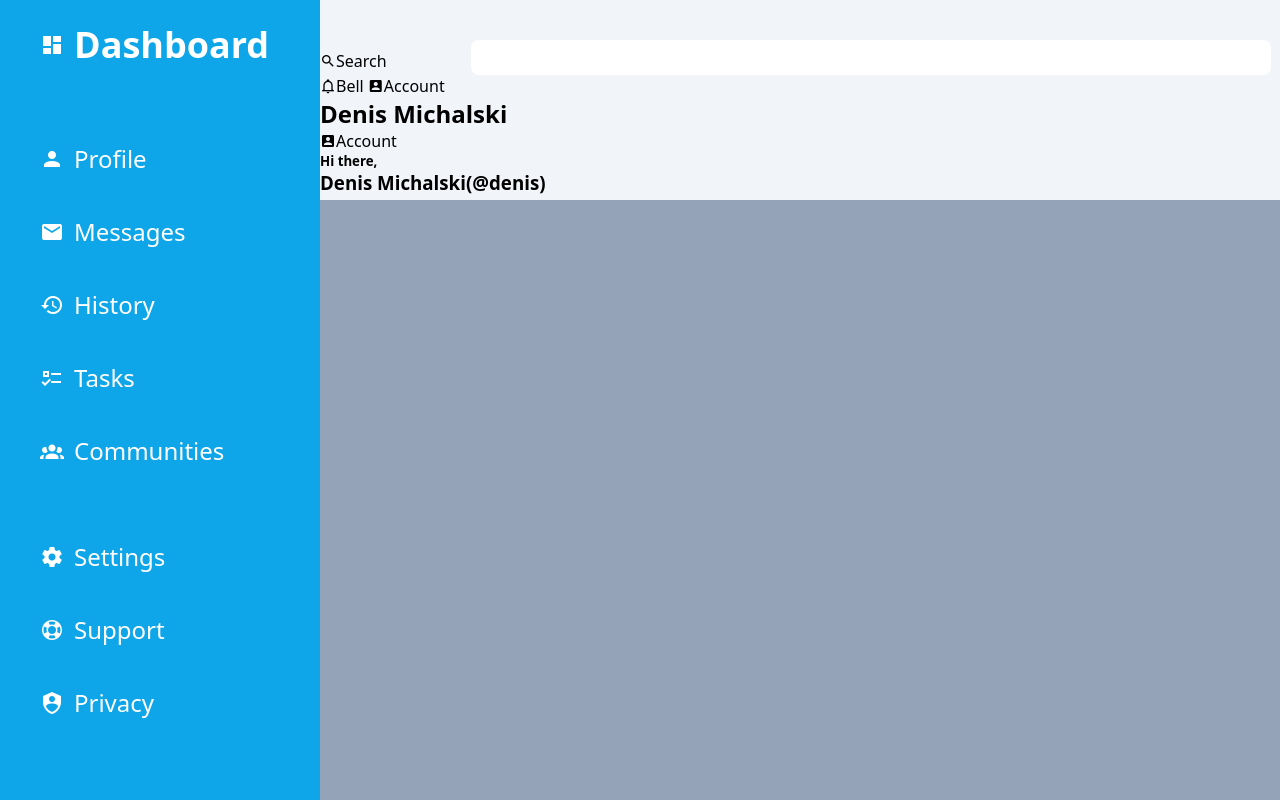
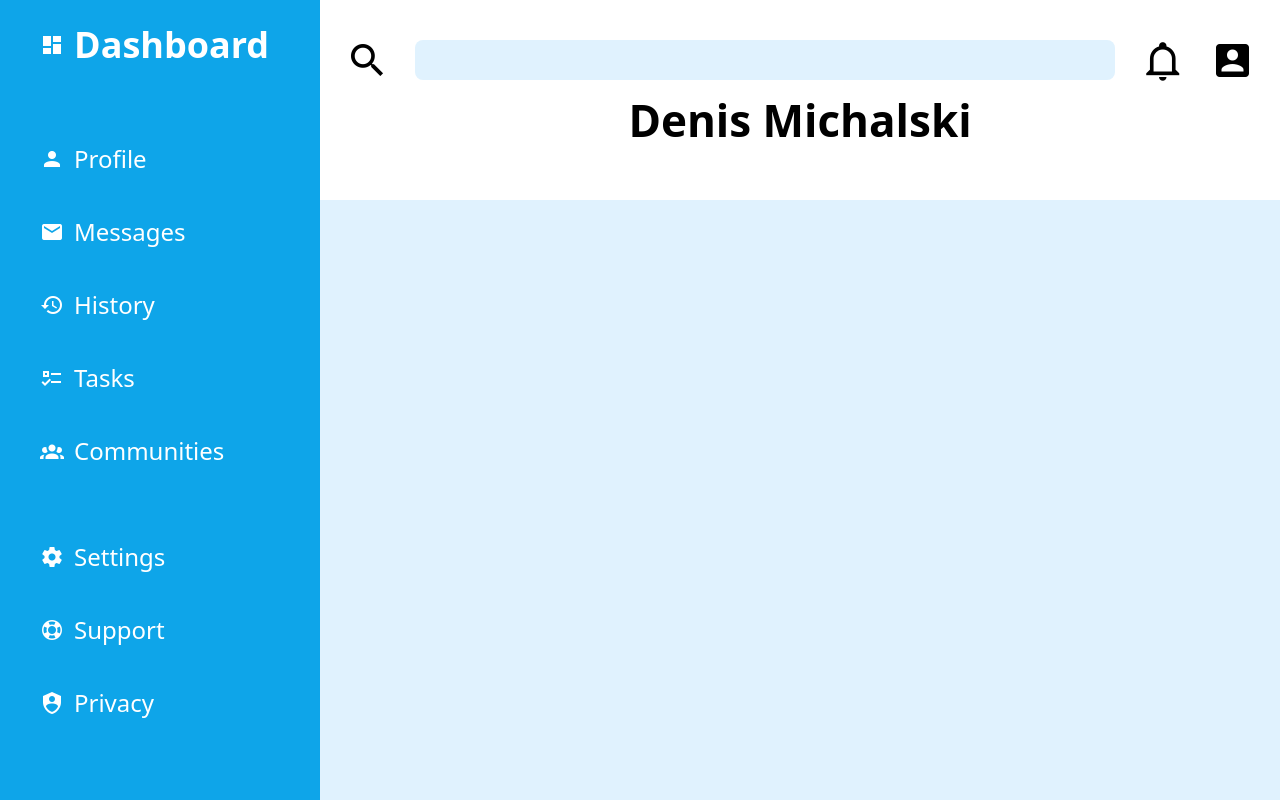
Before and after one commit to DenisMichalski/Project-Admin-Dashboard, a plain HTML site: page index.html in a window 1280 px wide. Drawn offline with Linux system fonts and the light colour scheme.

Commit message:
working 1st day on the header

```diff
--- a/index.html
+++ b/index.html
@@ -35,14 +35,18 @@
       </div>
 
       <div class="header">
-        <span class="mdi mdi-magnify">Search</span>
+      <div class="upperside">
+        <span class="mdi mdi-magnify"></span>
         <input type="search" name="search" id="search">
-        <span class="mdi mdi-bell-outline">Bell</span>
-        <span class="mdi mdi-account-box">Account</span>
-        <h2>Denis Michalski</h2>
+        <span class="mdi mdi-bell-outline"></span>
+        <span class="mdi mdi-account-box"></span>
+        <span class="profile">Denis Michalski</span>
+        </div>
+        <!-- <div class="lowerside">
         <span class="mdi mdi-account-box">Account</span>
         <h5>Hi there,</h5>
         <h3>Denis Michalski(@denis)</h3>
+        </div> -->
       </div>
 
       <div class="maincontent"></div>
--- a/style.css
+++ b/style.css
@@ -39,36 +39,42 @@
 
 
 .header {
-  background-color: #f1f5f9;
+  background-color: white;
   grid-column: 2 / 5;
+  font-size: 44px;
+  font-weight: 800;
 }
 
 input {
-  width: 800px;
-  height: 35px;
-  margin-top: 40px;
-  margin-left: 80px;
+  width: 700px;
+  height: 40px;
   border: none;
+  background-color: #e0f2fe;
   border-radius: 8px;
-  font-size: 24px;
-  background-color: white;
-  color: black;
+
 }
 
-.magnify {
-  width: 10%;
-  height: 10%;
+
+
+.upperside {
+  display: flex;
+  flex-wrap: wrap;
+  justify-content: space-evenly;
+  align-items: center;
+  margin-top: 30px;
 }
 
-.cat {
-  width: 125px;
-  height: 125px;
-  border-radius: 50px;
-  border: none;
-}
+
+
+
+
+/* .lowerside {
+
+
+} */
 
 .maincontent {
-  background-color: #94a3b8;
+  background-color: #e0f2fe;
   grid-column: 2 / 5;
   grid-row: 2 / 5;
 }
```
